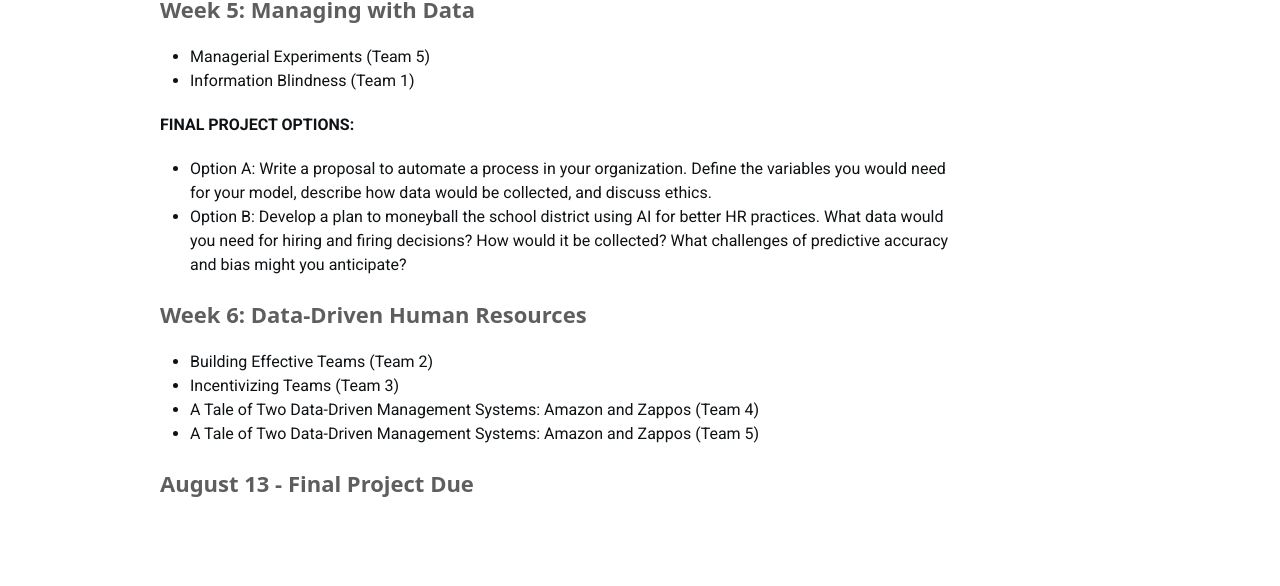
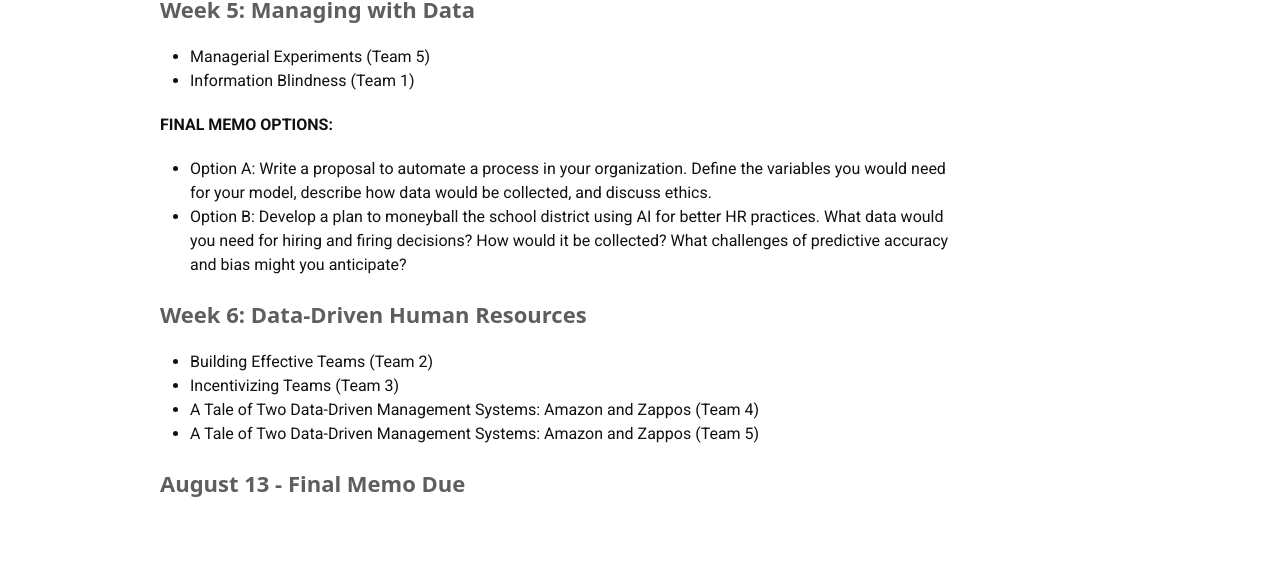
Before and after one commit to DS4PS/course-asu-paf-586-summer-2019, a Jekyll site: the page built from index.md, in a window 1280 px wide and 900 px high, scrolled down 9462 px. Shown: the part 145-731 px from the top of the window. Built offline with Jekyll 4.4.1, drawn with Linux system fonts in a browser that asks for light colours; nearby versions of some CDN libraries; a style sheet for code colours, icons or effects is not loaded.

Commit message:
Update index.md

```diff
--- a/index.md
+++ b/index.md
@@ -306,7 +306,7 @@ The team is also responsible for writing a Yellowdig blog post on their readings
 * Managerial Experiments (Team 5)
 * Information Blindness (Team 1)
 
-**FINAL PROJECT OPTIONS:**
+**FINAL MEMO OPTIONS:**
 
 * Option A: Write a proposal to automate a process in your organization. Define the variables you would need for your model, describe how data would be collected, and discuss ethics.
 * Option B: Develop a plan to moneyball the school district using AI for better HR practices. What data would you need for hiring and firing decisions? How would it be collected? What challenges of predictive accuracy and bias might you anticipate?
@@ -318,4 +318,4 @@ The team is also responsible for writing a Yellowdig blog post on their readings
 * A Tale of Two Data-Driven Management Systems: Amazon and Zappos (Team 4)
 * A Tale of Two Data-Driven Management Systems: Amazon and Zappos (Team 5)
 
-### August 13 - Final Project Due
+### August 13 - Final Memo Due
```
